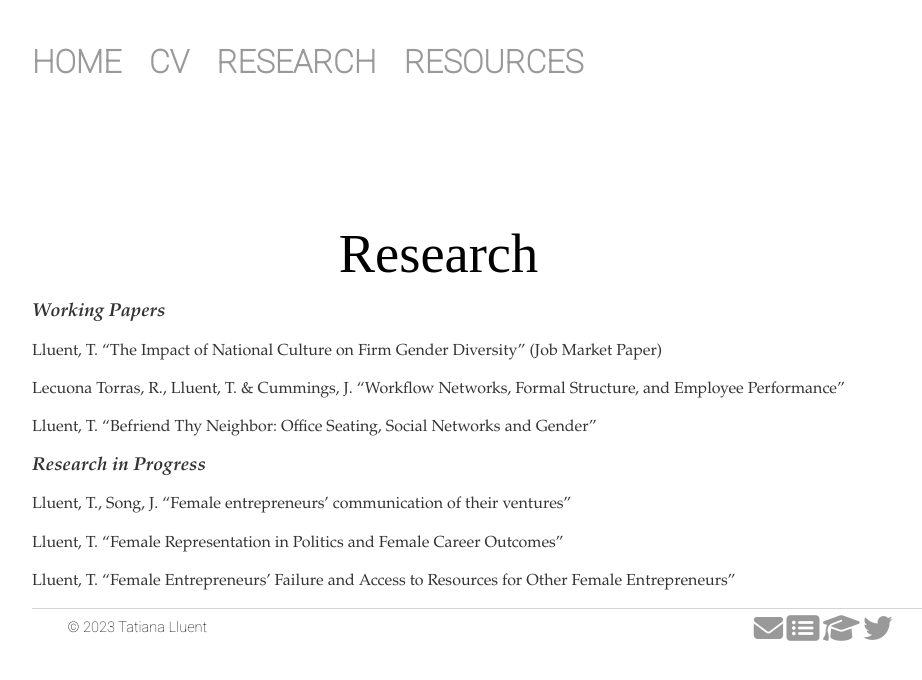
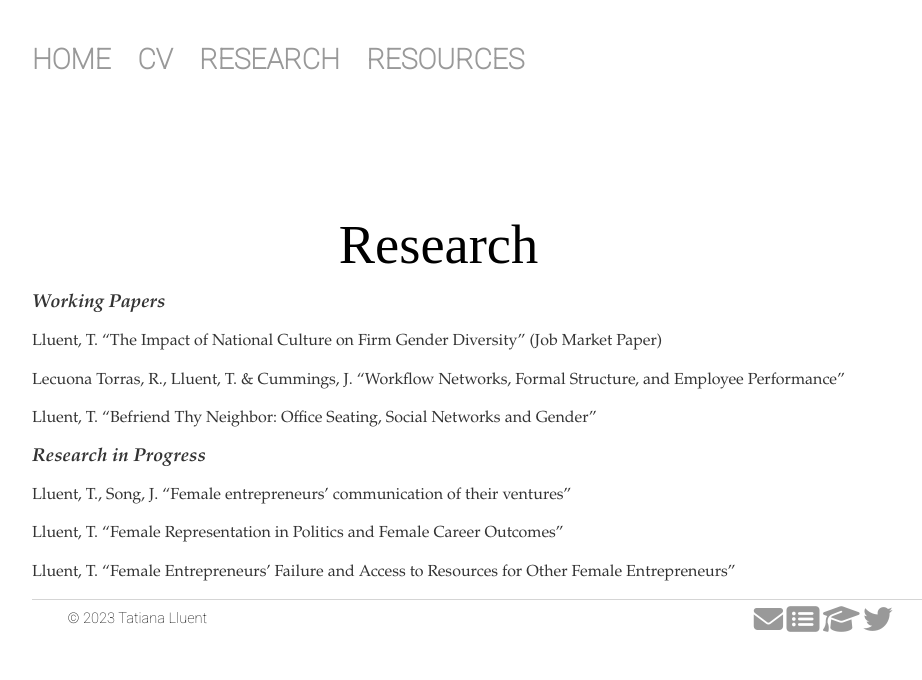
Before and after one commit to tatianalluent/tatianalluent.github.io, a Jekyll site: the page built from research/index.html, in a window 1280 px wide. Shown: the top 680 px of the page, without its empty margins (160-1082 px from the left). Built offline with Jekyll 4.4.1, drawn with Linux system fonts in a browser that asks for light colours; nearby versions of some CDN libraries.

Commit message:
change font size nav ul

```diff
--- a/css/main.css
+++ b/css/main.css
@@ -7,7 +7,7 @@ nav ul {
     padding: 0px;
     list-style: none;
     font-weight: bold;
-    font-size: 2.5vw;
+    font-size: 2.2vw;
 }
 footer ul {
     font-family:'Roboto', sans-serif;
@@ -18,7 +18,7 @@ footer ul {
 nav ul li {
     display: inline;
     margin-right: 20px;
-    font-size: 2.5vw;
+    font-size: 2.2vw;
 }
 footer ul li {
     display: inline;
```
